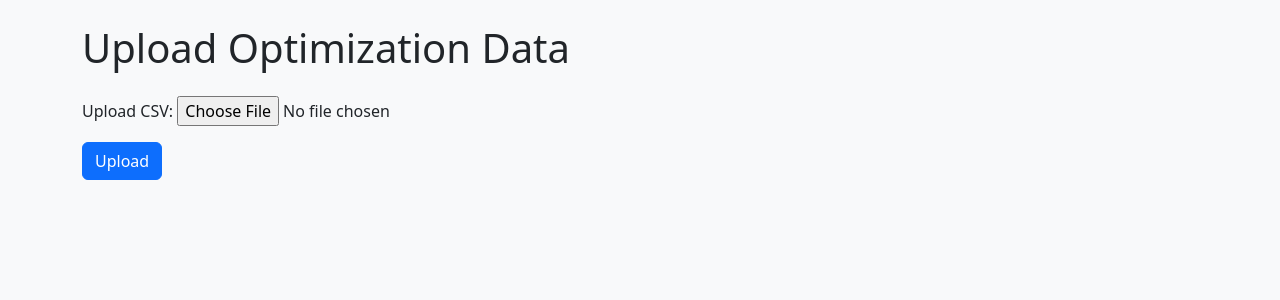
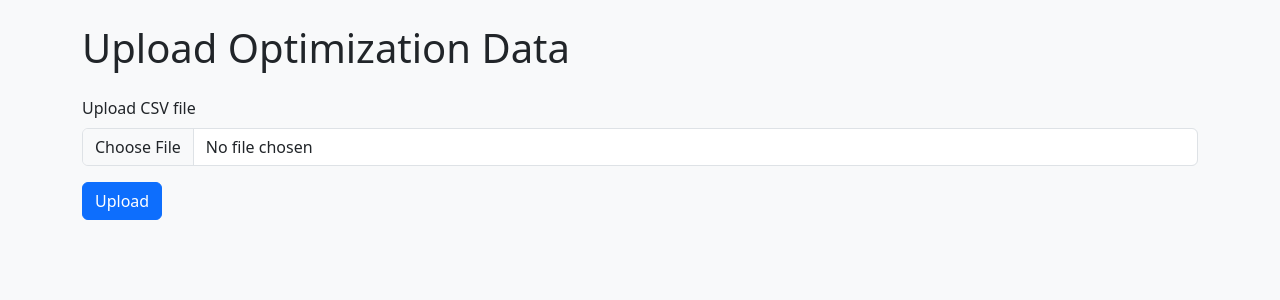
Before and after one commit to googa27/django-optimization-app, a Django app: page / in a window 1280 px wide. Shown: the top 300 px of the page. Run offline with Django 5.2, Linux system fonts and the light colour scheme.

Commit message:
modified upload.html

```diff
--- a/revenew_proj/optimizador/templates/optimizador/upload.html
+++ b/revenew_proj/optimizador/templates/optimizador/upload.html
@@ -5,7 +5,10 @@
 
   <form method="post" enctype="multipart/form-data" class="mb-3">
     {% csrf_token %}
-    {{ form.as_p }}
+    <div class="mb-3">
+      <label for="id_csv_file" class="form-label">Upload CSV file</label>
+      <input type="file" name="csv_file" class="form-control" id="id_csv_file" aria-label="Choose CSV file">
+    </div>
     <button type="submit" class="btn btn-primary">Upload</button>
   </form>
 
```
